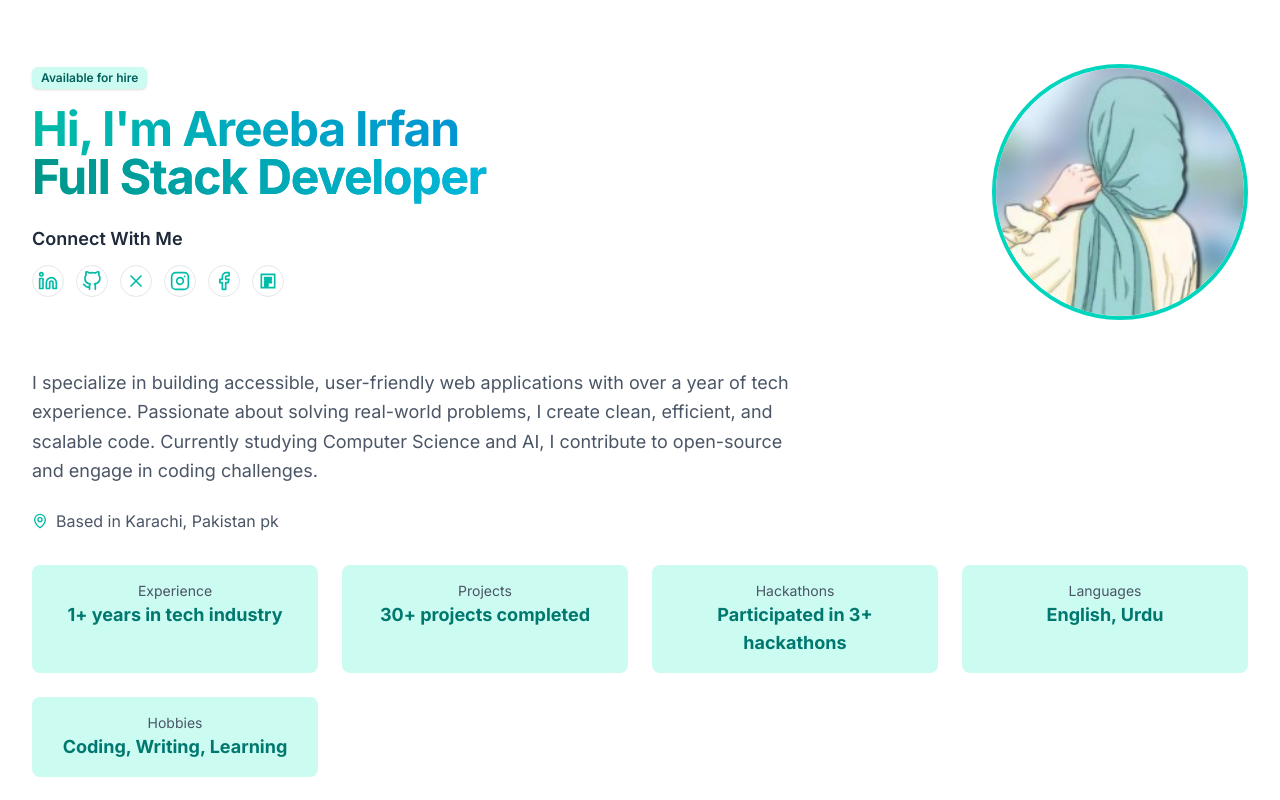
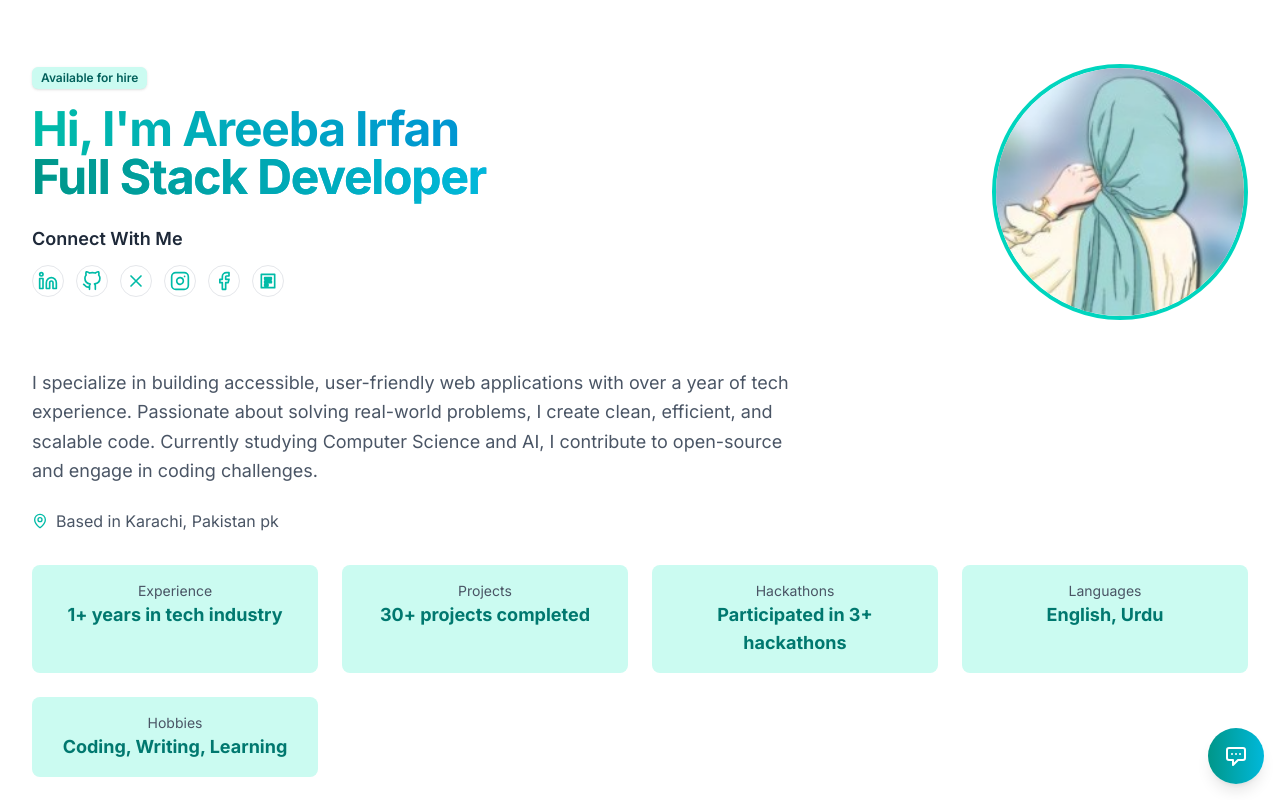
Before and after one commit to AreebaxIrfan/portfolio, a Next.js app: page / in a window 1280 px wide. Shown: the top 800 px of the page. Built offline with nearby package versions, Linux system fonts and the light colour scheme.

Commit message:
Update layout.tsx

```diff
--- a/src/app/layout.tsx
+++ b/src/app/layout.tsx
@@ -3,6 +3,7 @@ import type { Metadata } from "next"
 import { Inter } from "next/font/google"
 import "./globals.css"
 import Script from "next/script"
+import Chatbot from "@/components/chatbot"
 
 const inter = Inter({ subsets: ["latin"] })
 
@@ -48,7 +49,7 @@ export default function RootLayout({
       </head>
       <body className={inter.className}>
         {children}
-
+                <Chatbot />
         {/* Mobile Menu Script */}
         <Script id="mobile-menu-script" strategy="afterInteractive">
           {`
```
